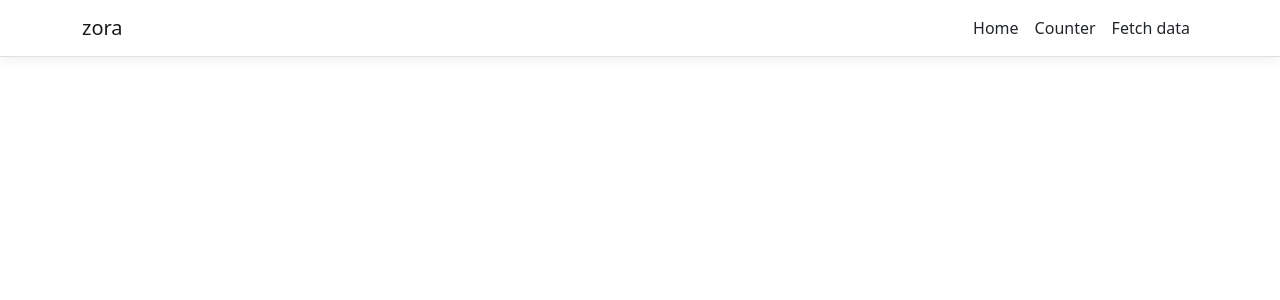
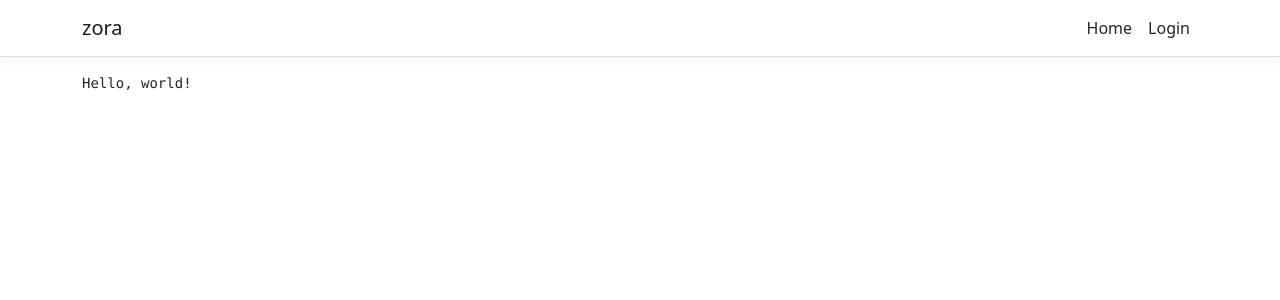
Before and after one commit to tnebes/zora, an Angular app in the folder app/ClientApp/: page /login in a window 1280 px wide. Before the commit this address led to /. Shown: the top 300 px of the page. Built offline with nearby package versions, Linux system fonts and the light colour scheme.

Commit message:
Added mock of login page

```diff
--- a/app/ClientApp/src/app/app.module.ts
+++ b/app/ClientApp/src/app/app.module.ts
@@ -9,6 +9,7 @@ import { NavMenuComponent } from './nav-menu/nav-menu.component';
 import { HomeComponent } from './home/home.component';
 import { CounterComponent } from './counter/counter.component';
 import { FetchDataComponent } from './fetch-data/fetch-data.component';
+import { LoginComponent } from './login/login.component';
 
 @NgModule({
   declarations: [
@@ -25,7 +26,8 @@ import { FetchDataComponent } from './fetch-data/fetch-data.component';
     RouterModule.forRoot([
       { path: '', component: HomeComponent, pathMatch: 'full' },
       { path: 'counter', component: CounterComponent },
-      { path: 'fetch-data', component: FetchDataComponent }
+      { path: 'fetch-data', component: FetchDataComponent },
+      { path: 'login', component: LoginComponent, pathMatch: 'full' }
     ])
   ],
   providers: [],
--- /dev/null
+++ b/app/ClientApp/src/app/login/login.component.html
@@ -0,0 +1 @@
+<pre>Hello, world!</pre>
--- a/app/ClientApp/src/app/nav-menu/nav-menu.component.html
+++ b/app/ClientApp/src/app/nav-menu/nav-menu.component.html
@@ -1,42 +1,22 @@
 <header>
-  <nav
-    class="navbar navbar-expand-sm navbar-toggleable-sm navbar-light bg-white border-bottom box-shadow mb-3"
-  >
+   <nav class="navbar navbar-expand-sm navbar-toggleable-sm navbar-light bg-white border-bottom box-shadow mb-3">
       <div class="container">
          <a class="navbar-brand" [routerLink]="['/']">zora</a>
-      <button
-        class="navbar-toggler"
-        type="button"
-        data-toggle="collapse"
-        data-target=".navbar-collapse"
-        aria-label="Toggle navigation"
-        [attr.aria-expanded]="isExpanded"
-        (click)="toggle()"
-      >
+         <button class="navbar-toggler" type="button" data-toggle="collapse" data-target=".navbar-collapse"
+            aria-label="Toggle navigation" [attr.aria-expanded]="isExpanded" (click)="toggle()">
             <span class="navbar-toggler-icon"></span>
          </button>
-      <div
-        class="navbar-collapse collapse d-sm-inline-flex justify-content-end"
-        [ngClass]="{ show: isExpanded }"
-      >
+         <div class="navbar-collapse collapse d-sm-inline-flex justify-content-end" [ngClass]="{ show: isExpanded }">
             <ul class="navbar-nav flex-grow">
-          <li
-            class="nav-item"
-            [routerLinkActive]="['link-active']"
-            [routerLinkActiveOptions]="{ exact: true }"
-          >
+               <li class="nav-item" [routerLinkActive]="['link-active']" [routerLinkActiveOptions]="{ exact: true }">
                   <a class="nav-link text-dark" [routerLink]="['/']">Home</a>
                </li>
                <li class="nav-item" [routerLinkActive]="['link-active']">
-            <a class="nav-link text-dark" [routerLink]="['/counter']"
-              >Counter</a
-            >
+                  <a class="nav-link text-dark" [routerLink]="['/login']">Login</a>
                </li>
-          <li class="nav-item" [routerLinkActive]="['link-active']">
-            <a class="nav-link text-dark" [routerLink]="['/fetch-data']"
-              >Fetch data</a
-            >
-          </li>
+               <!-- <li class="nav-item" [routerLinkActive]="['link-active']">
+                  <a class="nav-link text-dark" [routerLink]="['/fetch-data']">Fetch data</a>
+               </li> -->
             </ul>
          </div>
       </div>
--- a/app/ClientApp/src/index.html
+++ b/app/ClientApp/src/index.html
@@ -2,13 +2,15 @@
 <html lang="en">
   <head>
     <meta charset="utf-8" />
-    <title>zora</title>
+    <title>zora - Platform for Work Organisation</title>
     <base href="/" />
 
     <meta name="viewport" content="width=device-width, initial-scale=1" />
     <link rel="icon" type="image/x-icon" href="favicon.ico" />
   </head>
   <body>
-    <app-root>Loading...</app-root>
+    <app-root>
+      If you see this, something went wrong.
+    </app-root>
   </body>
 </html>
```
Also changed, not shown: app/ClientApp/src/app/login/login.component.ts (added, +8 -0 lines). Lines whose indentation alone changed are shown as unchanged.
